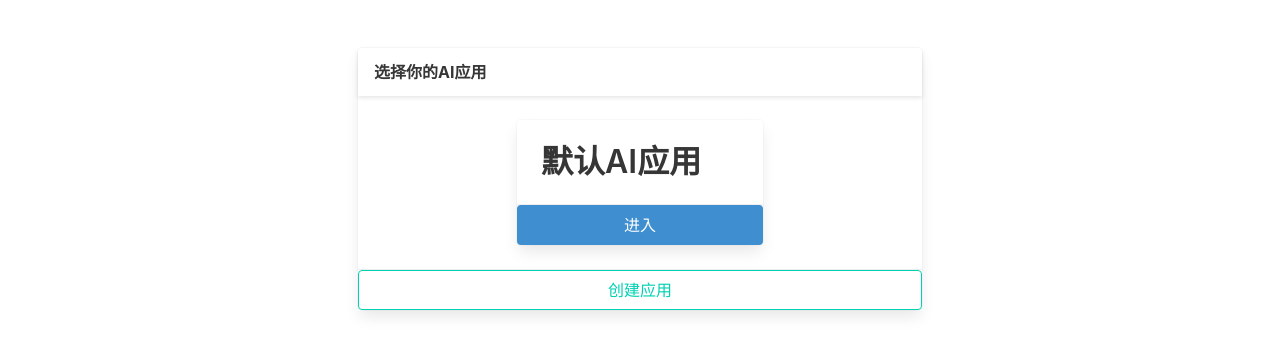
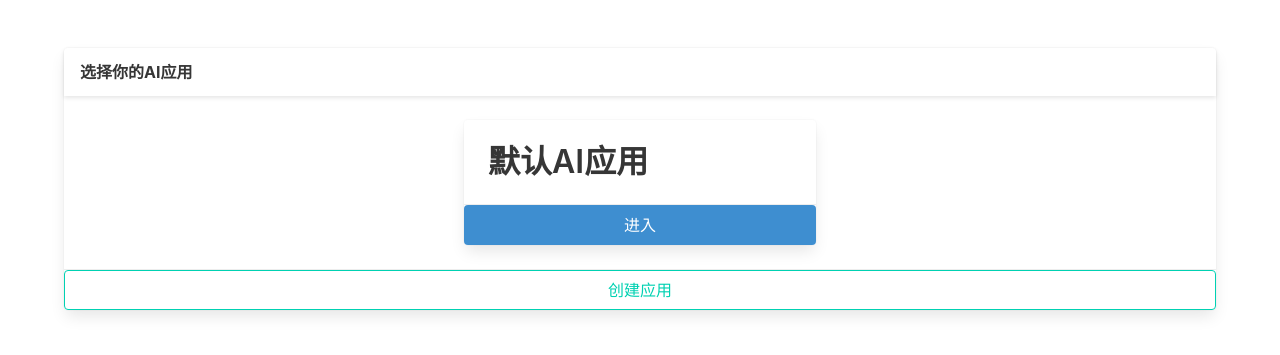
Before and after one commit to 644233454/liteliteai, a Flask app: page /chat_rooms in a window 1280 px wide. Shown: the top 355 px of the page. Run offline with Flask 3, Linux system fonts and the light colour scheme; the visitor is signed in with stand-in values (Sample User, id 1); data comes from the database, SQL or seed files in the repository; parts of the project's set-up code (start-up, migrations or seed data) failed here and were passed over; some libraries are stand-ins or nearby versions.

Commit message:
修改样式

```diff
--- a/templates/chat_rooms.html
+++ b/templates/chat_rooms.html
@@ -18,23 +18,23 @@
 <section class="section">
     <div class="container">
         <div class="columns is-centered">
-            <div class="column is-half">
+            <div class="column">
                 <div class="card">
                     <header class="card-header">
                         <h4 class="card-header-title">选择你的AI应用</h4>
                     </header>
                     <div class="card-content">
-                        <div class="columns is-multiline is-centered">
+                        <div class="columns is-multiline is-centered is-mobile">
                             {% if chat_rooms %}
                                 {% for chat_room in chat_rooms %}
-                                    <div class="column is-half">
+                                    <div class="column is-half-tablet is-one-third-desktop">
                                         <div class="card">
                                             <div class="card-content">
                                                 <p class="title">{{ chat_room.chat_title }}</p>
                                             </div>
                                             <footer class="card-footer">
                                                 <a href="{{ url_for('index.chatroom', chat_id=chat_room.chat_id) }}"
-                                                   class="card-footer-item button is-info">进入</a>
+                                                   class="card-footer-item button is-info is-fullwidth">进入</a>
                                             </footer>
                                         </div>
                                     </div>
@@ -46,7 +46,7 @@
                     </div>
                     <footer class="card-footer">
                         <a href="{{ url_for('index.create_chatroom') }}"
-                           class="card-footer-item button is-primary is-outlined">创建应用</a>
+                           class="card-footer-item button is-primary is-outlined is-fullwidth">创建应用</a>
                     </footer>
                 </div>
             </div>
```
Also changed, not shown: static/css/marked.css (+0 -14 lines), templates/chat_room.html (+15 -0 lines).
